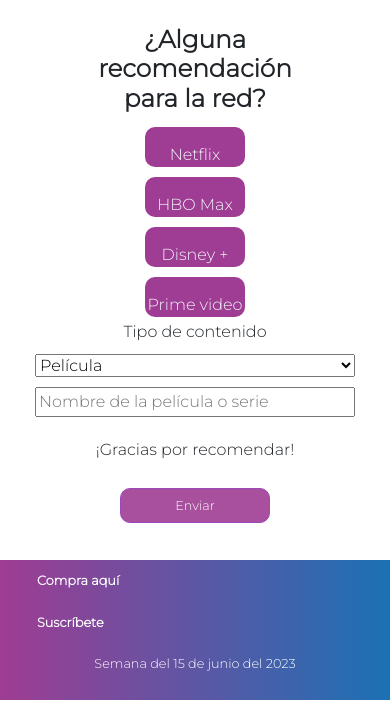
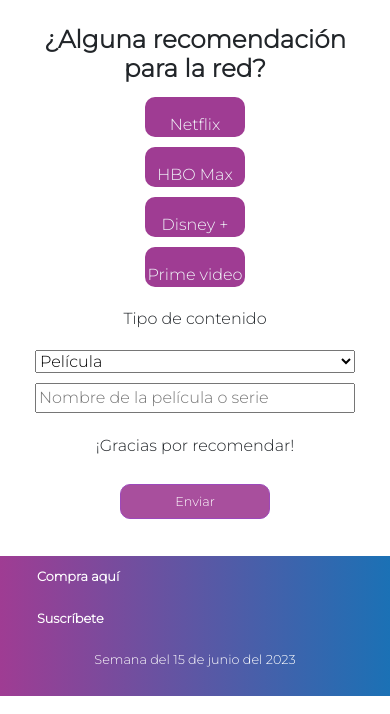
Before and after one commit to Paulatf96/PF-Trujillo, a website: page pages/recomienda.html in a window 390 px wide. Shown: the part 130-844 px from the top of the page. Drawn offline with nearby package versions, Linux system fonts and the light colour scheme.

Commit message:
cambios en media 576px para recomienda

```diff
--- a/estilos/styles2.css
+++ b/estilos/styles2.css
@@ -533,6 +533,15 @@
 
     /* Media para recomienda */
 
+    .mainRecomendation {
+        max-width: 100%;
+
+     }
+
+    .mainRecomendation h6{
+        margin: 5%;
+    }
+
     .mainRecomendation .buttonContainer {
         flex-direction: column;
     }
```
